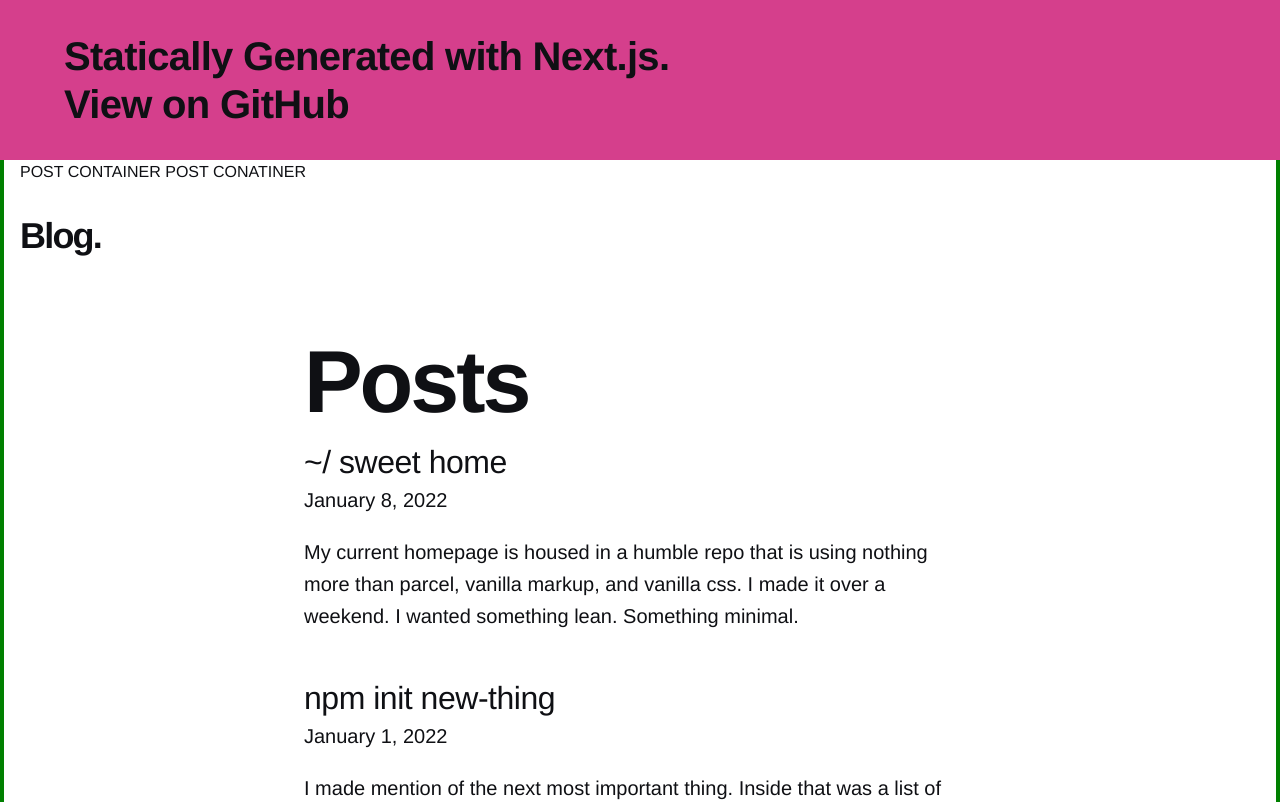
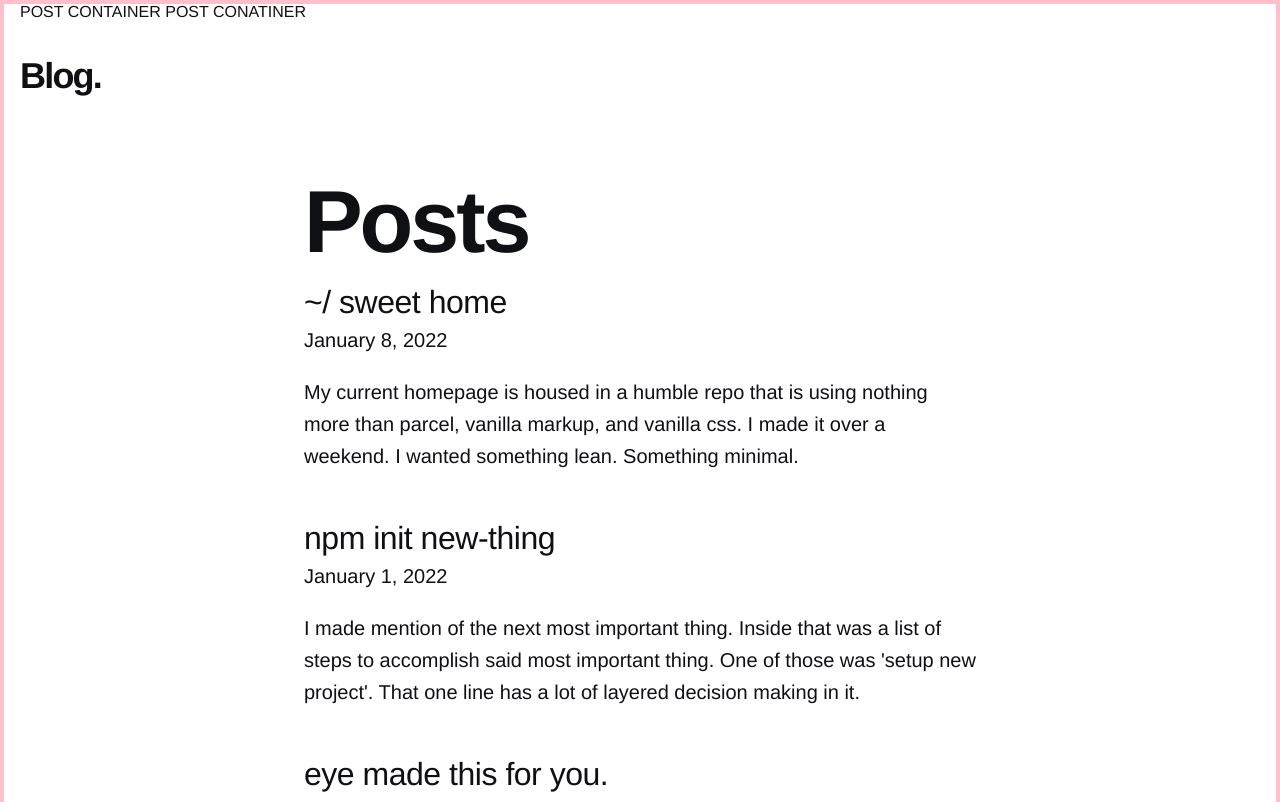
Before and after one commit to rttnbrgr/homebase, a Next.js app: page /blog in a window 1280 px wide. Shown: the top 802 px of the page. Built offline with nearby package versions, Linux system fonts and the light colour scheme.

Commit message:
refactor: swap out blog layouts + remove it

```diff
--- a/components/layouts/LayoutBlog.tsx
+++ /dev/null
@@ -1,28 +0,0 @@
-import Footer from "../Footer";
-import Meta from "../MetaRoot";
-import { Box, ChakraProvider } from "@chakra-ui/react";
-import theme from "../../theme";
-
-type Props = {
-  preview?: boolean;
-  children: React.ReactNode;
-};
-
-const LayoutBlog = ({ preview, children }: Props) => {
-  return (
-    <>
-      <Meta />
-      <ChakraProvider theme={theme}>
-        <Box minH="100vh" boxShadow="inset 0 0 0 4px green">
-          <main>
-            <Footer />
-            {children}
-          </main>
-          <Footer />
-        </Box>
-      </ChakraProvider>
-    </>
-  );
-};
-
-export { LayoutBlog };
--- a/components/layouts/LayoutChakra.tsx
+++ b/components/layouts/LayoutChakra.tsx
@@ -14,10 +14,7 @@ const LayoutChakra = ({ children }: LayoutProps) => {
       <Meta />
       <ChakraProvider theme={theme}>
         <Box minH="100vh" boxShadow="inset 0 0 0 4px pink">
-          <main>
-            <Footer />
-            {children}
-          </main>
+          <main>{children}</main>
           <Footer />
         </Box>
       </ChakraProvider>
--- a/components/layouts/index.ts
+++ b/components/layouts/index.ts
@@ -1,2 +1 @@
-export * from "./LayoutBlog";
 export * from "./LayoutChakra";
--- a/pages/blog/[slug].tsx
+++ b/pages/blog/[slug].tsx
@@ -3,7 +3,7 @@ import ErrorPage from "next/error";
 import Container from "../../components/blog/container";
 import Header from "../../components/blog/header";
 import { PostHeader } from "../../components/post";
-import { LayoutBlog } from "../../components/layouts/LayoutBlog";
+import { LayoutChakra } from "../../components/layouts";
 import { getPostBySlug, getAllPosts } from "../../lib/api";
 import { PostTitle, PostBody } from "../../components/post";
 import Head from "next/head";
@@ -15,16 +15,15 @@ import { Box } from "@chakra-ui/react";
 type Props = {
   post: PostType;
   morePosts: PostType[];
-  preview?: boolean;
 };
 
-const Post = ({ post, morePosts, preview }: Props) => {
+const Post = ({ post, morePosts }: Props) => {
   const router = useRouter();
   if (!router.isFallback && !post?.slug) {
     return <ErrorPage statusCode={404} />;
   }
   return (
-    <LayoutBlog preview={preview}>
+    <LayoutChakra>
       <Container>
         <Header />
         {router.isFallback ? (
@@ -49,7 +48,7 @@ const Post = ({ post, morePosts, preview }: Props) => {
           </>
         )}
       </Container>
-    </LayoutBlog>
+    </LayoutChakra>
   );
 };
 
--- a/pages/blog/index.tsx
+++ b/pages/blog/index.tsx
@@ -1,6 +1,6 @@
 import Container from "../../components/blog/container";
 import MoreStories from "../../components/more-stories";
-import { LayoutBlog } from "../../components/layouts/LayoutBlog";
+import { LayoutChakra } from "../../components/layouts";
 import { getAllPosts } from "../../lib/api";
 import Post from "../../types/post";
 import Header from "../../components/blog/header";
@@ -15,13 +15,13 @@ const Blog = ({ allPosts }: Props) => {
   const morePosts = allPosts.slice(1);
   return (
     <>
-      <LayoutBlog>
+      <LayoutChakra>
         <MetaPage title="Blog" />
         <Container>
           <Header />
           {allPosts.length > 0 && <MoreStories posts={allPosts} />}
         </Container>
-      </LayoutBlog>
+      </LayoutChakra>
     </>
   );
 };
```
